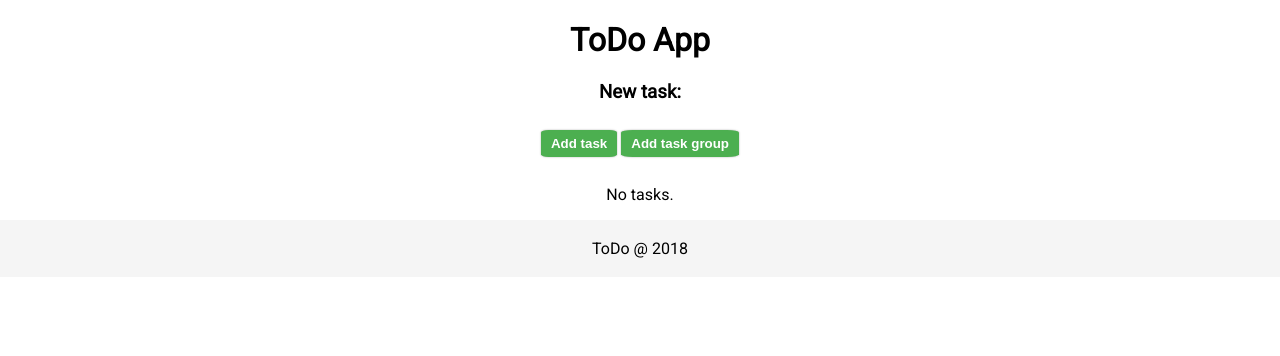
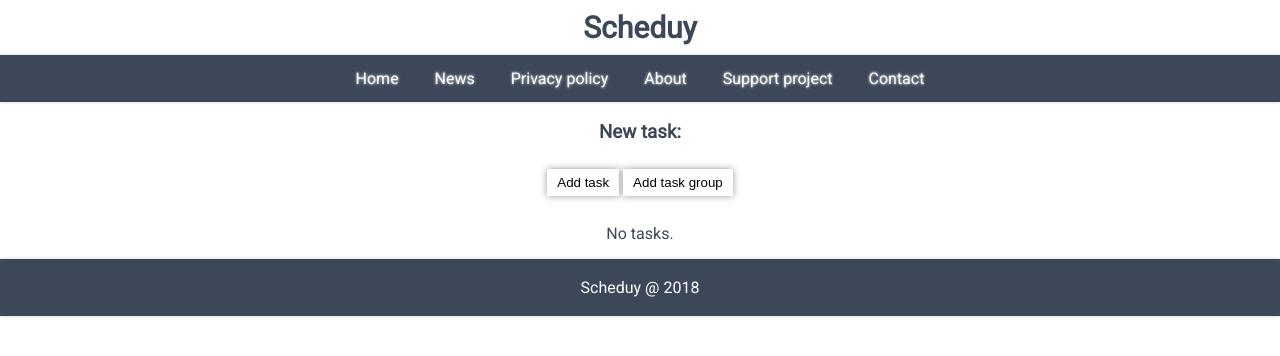
Before and after one commit to mikgor/Scheduy, a Django app: page / in a window 1280 px wide. Shown: the top 356 px of the page. Run offline with Django 3.2, Linux system fonts and the light colour scheme; data that the repository does not hold is empty; parts of the project's set-up code (start-up, migrations or seed data) failed here and were passed over; some libraries are stand-ins or nearby versions.

Commit message:
Update content and style

```diff
--- a/todoapp/static/todoapp/style.css
+++ b/todoapp/static/todoapp/style.css
@@ -2,6 +2,44 @@ body {
 	font-family: 'Roboto', sans-serif;
 	text-align: center;
 	margin: 0;
+	color: #3c4759;
+}
+
+header {
+	font-weight: bold;
+	margin: 10px;
+	color: #3c4759;
+	font-size: 30px;
+}
+
+#navbar {
+	background-color: #3c4759;
+	box-shadow: 0px 0px 3px #c7c7c7;
+}
+
+ul {
+    list-style-type: none;
+    margin: 0;
+    padding: 0;
+    overflow: hidden;
+}
+
+li {
+    display: inline-block;
+}
+
+li a {
+    display: block;
+    color: white;
+    text-align: center;
+    padding: 14px 16px;
+    text-decoration: none;
+}
+
+li a:hover {
+   background-color: white;
+	color: #3c4759;
+	transition: 1s;
 }
 
 #tasks {
@@ -15,6 +53,7 @@ input, select, input[type="color"] {
 	box-shadow: #989898 0px 0px 7px;
 	border: none;
 	background-color: white;
+	cursor: pointer;
 }
 
 input[type="color"] {
@@ -34,31 +73,20 @@ input[type="submit"] {
 	box-shadow: #989898 0px 0px 7px;
 }
 
-.btn-add {
-	border: none;
-   color: white;
-   border-radius: 10%;
-	box-shadow: 0px 0 2px #ababab;
-	font-weight: bold;
-	padding: 6px 10px;
-}
-
-.btn-add {
-	background: #4CAF50;
-}
-
 footer {
   padding: 3px;
   right: 0;
   bottom: 0;
   left: 0;
-  background-color: whitesmoke;
+  background-color: #3c4759;
+  box-shadow: 0px 0px 3px #c7c7c7;
+  color: white;
   text-align: center;
 }
 
 .fa, .fas {
 	font-weight: 900;
-	color: black;
+	color: #3c4759;
 	text-shadow: 0px 0px 3px #f5f5f5;
 }
 
@@ -71,7 +99,7 @@ a {
 .group {
 	width: 90%;
 	margin: 0 auto;
-	margin-top: 50px;
+	margin-bottom: 50px;
 }
 
 .groupTitle {
@@ -143,6 +171,7 @@ a {
 	 transition: all 0.3s ease-in 0s;
 	 background-color: whitesmoke;
 	 padding: 6px 10px;
+	 cursor: pointer;
 }
 
 .taskColumn label:hover {
--- a/todoapp/templates/todoapp/base.html
+++ b/todoapp/templates/todoapp/base.html
@@ -2,7 +2,7 @@
 <!DOCTYPE html>
 <html>
     <head>
-        <title>ToDo App - {% block title %}{% endblock %}</title>
+        <title>Scheduy - {% block title %}{% endblock %}</title>
         {% block scripts %}{% endblock %}
         <meta charset="UTF-8">
      	  <link rel="stylesheet" href="https://use.fontawesome.com/releases/v5.1.1/css/all.css" integrity="sha384-O8whS3fhG2OnA5Kas0Y9l3cfpmYjapjI0E4theH4iuMD+pLhbf6JI0jIMfYcK3yZ" crossorigin="anonymous">
@@ -10,10 +10,18 @@
       	<link rel="stylesheet" href="{% static 'todoapp/style.css' %}"/>
     </head>
     <body>
-    <header><h1>ToDo App</h1></header>
+      <header></div>Scheduy</header>
+      <div id="navbar"><ul>
+         <li><a href="{% url 'index' %}">Home</a></li>
+         <li><a href="">News</a></li>
+         <li><a href="">Privacy policy</a></li>
+         <li><a href="">About</a></li>
+         <li><a href="">Support project</a></li>
+         <li><a href="">Contact</a></li>
+      </ul></div>
     {% block content %}{% endblock %}
     <footer>
-         <p>ToDo @ 2018</p>
+         <p>Scheduy @ 2018</p>
     </footer>
     </body>
 </html>
--- a/todoapp/templates/todoapp/index.html
+++ b/todoapp/templates/todoapp/index.html
@@ -6,8 +6,8 @@ Index
 {% block content %}
    <h3>New task:</h3>
 
-   <a href="{% url 'TaskCreate' %}" ><input type="button" class="btn-add" value="Add task" id="addTaskBtn"></a>
-	<a href="{% url 'TaskGroupCreate' %}" ><input type="button" class="btn-add" value="Add task group" id="addTaskGroupBtn"></a>
+   <a href="{% url 'TaskCreate' %}" ><input type="button" value="Add task"></a>
+	<a href="{% url 'TaskGroupCreate' %}" ><input type="button" value="Add task group"></a>
    <div id="tasks">
    {% if taskgroup_list %}
    <h1>Tasks</h1>
```
